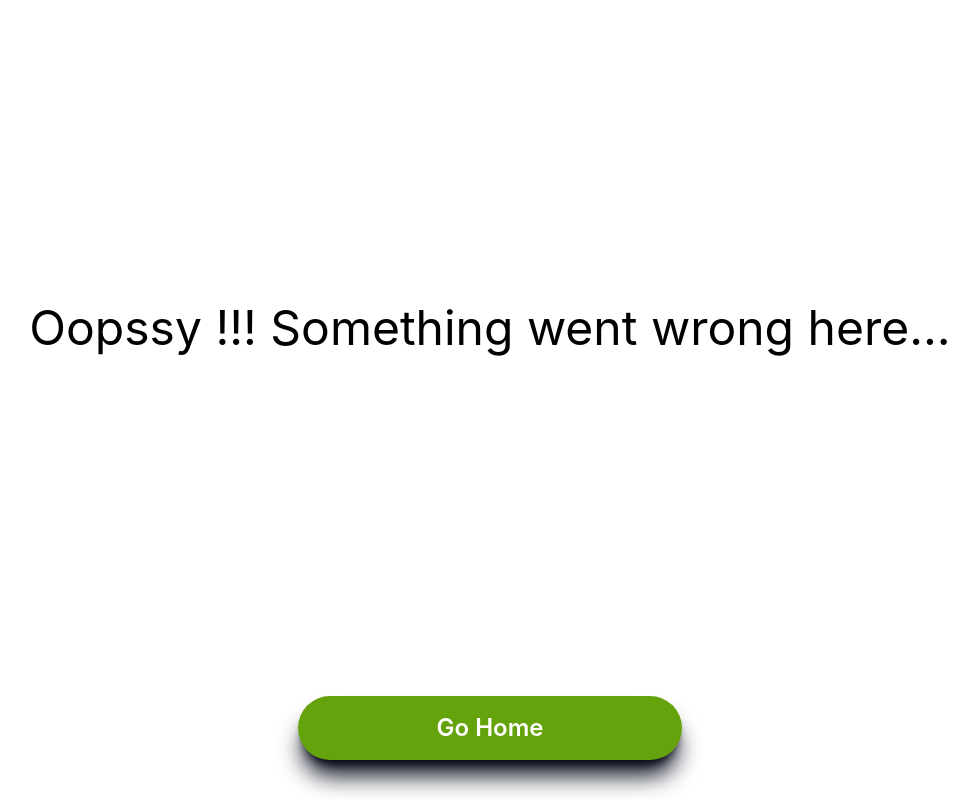
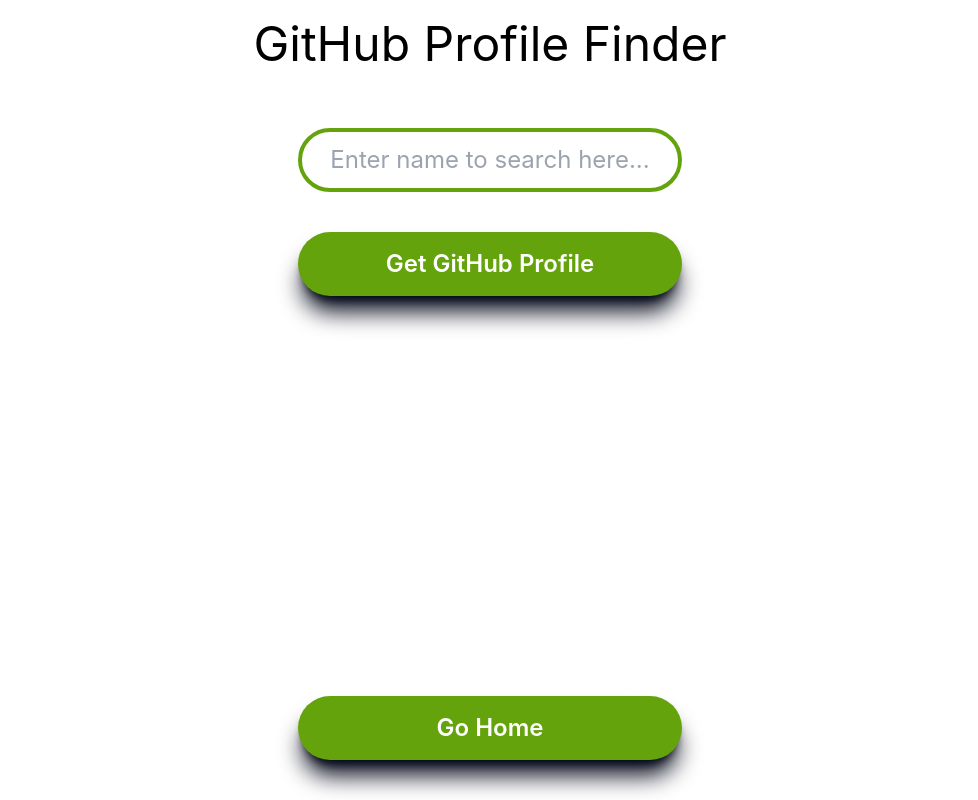
Before and after one commit to rajesh-ranjan-git/ReactReusableComponents, a React (Vite) app: page /gitHubProfileFinder in a window 1280 px wide. Shown: the whole page, without its empty margins (150-1128 px from the left). Built offline with nearby package versions, Linux system fonts and the light colour scheme.

Commit message:
Added Github Profile Finder

```diff
--- /dev/null
+++ b/src/Components/GitHubProfileFinder/GitHubProfileFinder.jsx
@@ -0,0 +1,140 @@
+import React, { useEffect, useState } from "react";
+import GoHome from "../GoHome";
+import Loader from "../Loader";
+
+const GitHubProfileFinder = () => {
+  const [input, setInput] = useState("");
+  const [loading, setLoading] = useState(false);
+  const [user, setUser] = useState(null);
+
+  const handleInput = (e) => {
+    setInput(e.target.value);
+  };
+
+  const handleEnterPress = (e) => {
+    if (e.key === "Enter") getGitProfile(input);
+  };
+
+  const getGitProfile = async (userName) => {
+    try {
+      setLoading(true);
+      const response = await fetch(`https://api.github.com/users/${userName}`);
+      const data = await response.json();
+      if (data) {
+        setUser({
+          name: data.name,
+          userName: data.login,
+          profilePhoto: data.avatar_url,
+          created: data.created_at,
+          followers: data.followers,
+          following: data.following,
+          url: data.html_url,
+          location: data.location,
+          publicRepos: data.public_repos,
+        });
+      }
+      setLoading(false);
+    } catch (error) {
+      console.log("An error occurred while fetching GitHub Profile : ", error);
+      setLoading(false);
+    }
+  };
+
+  return (
+    <>
+      <div>
+        <div className="flex flex-col justify-center items-center gap-10">
+          <h1 className="p-5 text-5xl">GitHub Profile Finder</h1>
+          <input
+            className="border-4 bg-white p-3 border-lime-600 rounded-full w-96 text-2xl text-center outline-none"
+            name="qrCode"
+            placeholder="Enter name to search here..."
+            value={input}
+            onChange={(e) => handleInput(e)}
+            onKeyUp={handleEnterPress}
+          />
+          <button
+            className="bg-lime-600 shadow-slate-950 shadow-xl p-4 rounded-full w-96 font-semibold text-2xl text-white"
+            onClick={() => getGitProfile(input)}
+          >
+            Get GitHub Profile
+          </button>
+          {user && (
+            <div className="flex justify-around items-center border-2 border-lime-600 rounded-xl w-[70vw] h-[45vh] text-xl">
+              <div>
+                {user.profilePhoto ? (
+                  <img
+                    src={user.profilePhoto}
+                    alt="profile_photo"
+                    className="rounded-full"
+                    width={"70%"}
+                    height={"auto"}
+                  />
+                ) : null}
+              </div>
+              <div className="flex flex-col gap-3">
+                {user.name ? (
+                  <p>
+                    <span className="font-semibold">Name : </span>
+                    {user.name}
+                  </p>
+                ) : null}
+                {user.userName ? (
+                  <p>
+                    <span className="font-semibold">UserName : </span>
+                    {user.userName}
+                  </p>
+                ) : null}
+                {user.created ? (
+                  <p>
+                    <span className="font-semibold">Created : </span>
+                    {user.created}
+                  </p>
+                ) : null}
+                {user.publicRepos ? (
+                  <p>
+                    <span className="font-semibold">Public Repositories :</span>
+                    {user.publicRepos}
+                  </p>
+                ) : null}
+                {user.followers ? (
+                  <p>
+                    <span className="font-semibold">Followers : </span>
+                    {user.followers}
+                  </p>
+                ) : null}
+                {user.following ? (
+                  <p>
+                    <span className="font-semibold">Following : </span>
+                    {user.following}
+                  </p>
+                ) : null}
+                {user.location ? (
+                  <p>
+                    <span className="font-semibold">Location : </span>
+                    {user.location}
+                  </p>
+                ) : null}
+                {user.url ? (
+                  <p>
+                    <span className="font-semibold">URL : </span>
+                    <a
+                      href={user.url}
+                      className="text-blue-600 visited:text-purple-600 underline"
+                    >
+                      {user.url}
+                    </a>
+                  </p>
+                ) : null}
+              </div>
+            </div>
+          )}
+        </div>
+      </div>
+      {loading && <Loader />}
+      <GoHome />
+    </>
+  );
+};
+
+export default GitHubProfileFinder;
--- a/src/Components/Home.jsx
+++ b/src/Components/Home.jsx
@@ -69,6 +69,10 @@
 
   const handleDynamicTabs = () => {
     navigate("/dynamicTabs");
+  };
+
+  const handleGitHubProfileFinder = () => {
+    navigate("/gitHubProfileFinder");
   };
 
   return (
@@ -175,6 +179,12 @@
       >
         Dynamic Tabs
       </button>
+      <button
+        className="bg-lime-600 shadow-slate-950 shadow-xl p-4 rounded-full w-96 font-semibold text-2xl text-white"
+        onClick={handleGitHubProfileFinder}
+      >
+        GitHub Profile Finder
+      </button>
     </div>
   );
 };
--- a/src/main.jsx
+++ b/src/main.jsx
@@ -21,6 +21,7 @@
 import ThemeChanger from "./components/ThemeChanger/ThemeChanger.jsx";
 import ScrollIndicator from "./Components/ScrollIndicator/ScrollIndicator.jsx";
 import DynamicTabs from "./Components/DynamicTabs/DynamicTabs.jsx";
+import GitHubProfileFinder from "./Components/GitHubProfileFinder/GitHubProfileFinder.jsx";
 
 const appRouter = createBrowserRouter([
   {
@@ -99,6 +100,10 @@
         path: "/dynamicTabs",
         element: <DynamicTabs />,
       },
+      {
+        path: "/gitHubProfileFinder",
+        element: <GitHubProfileFinder />,
+      },
     ],
     errorElement: <Error />,
   },
```
